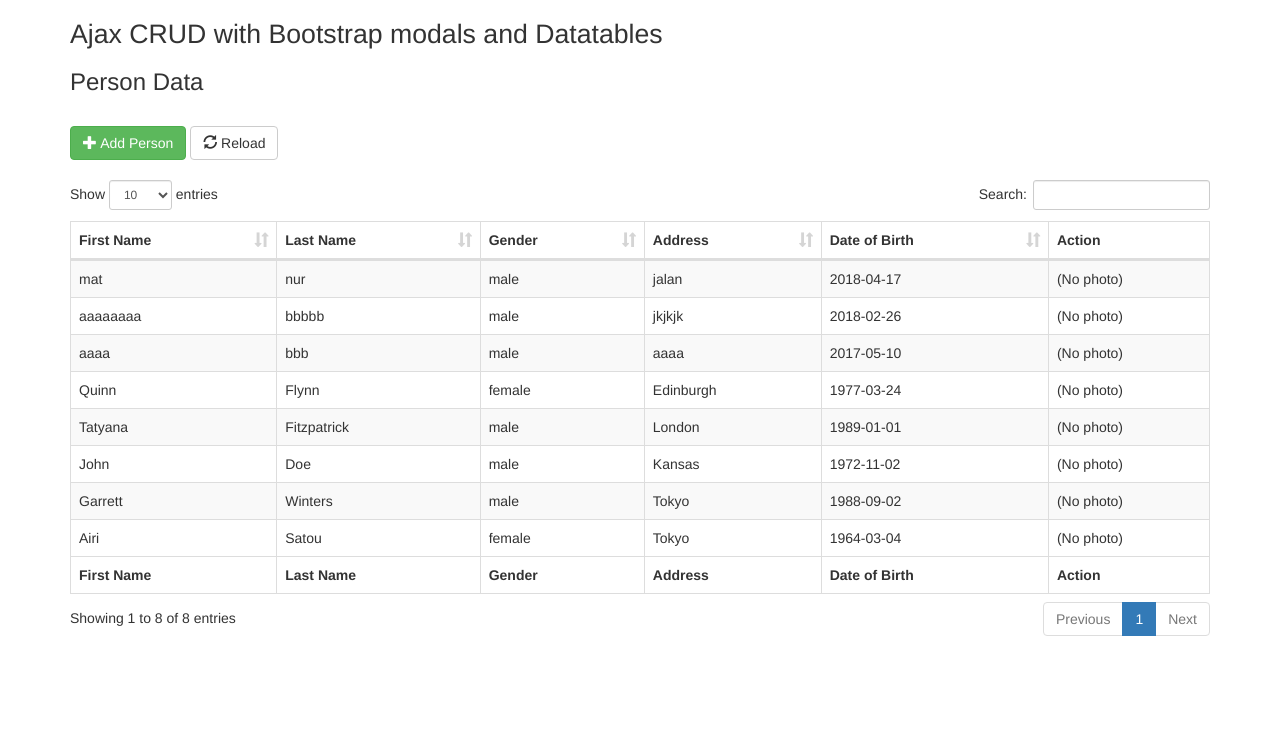
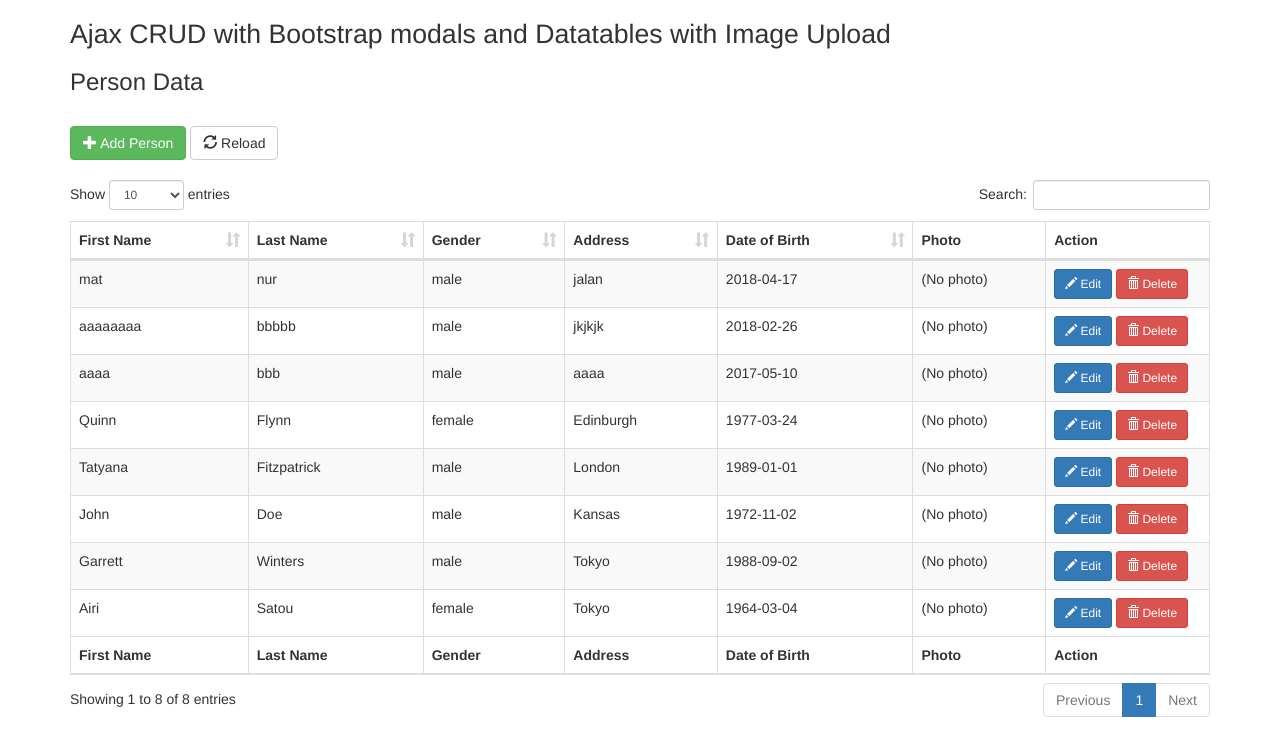
Before and after one commit to josephjlee/ajax_crud_datatables-1, a CodeIgniter app: page /ajax_crud_datatables_images_upload/ in a window 1280 px wide. Shown: the top 756 px of the page. Run offline with CodeIgniter, Linux system fonts and the light colour scheme; data comes from the database, SQL or seed files in the repository; data that the repository does not hold is empty.

Commit message:
ci_ajax_crud_datatable_image

```diff
--- a/application/config/config.php
+++ b/application/config/config.php
@@ -23,8 +23,7 @@
 | a PHP script and you can easily do that on your own.
 |
 */
-$config['base_url'] = 'http://localhost:81/ajax_crud_datatables';
-//$config['base_url'] = 'http://localhost:81/ajax_crud_datatables_images_upload';
+$config['base_url'] = 'http://localhost:81/ajax_crud_datatables_images_upload';
 
 /*
 |--------------------------------------------------------------------------
--- a/application/views/person_view.php
+++ b/application/views/person_view.php
@@ -4,20 +4,20 @@
     <meta charset="utf-8">
     <meta http-equiv="X-UA-Compatible" content="IE=edge">
     <meta name="viewport" content="width=device-width, initial-scale=1">
-    <title>Ajax CRUD with Bootstrap modals and Datatables</title>
+    <title>Ajax CRUD with Bootstrap modals and Datatables with Image Upload</title>
     <link href="<?php echo base_url('assets/bootstrap/css/bootstrap.min.css')?>" rel="stylesheet">
-    <link href="<?php echo base_url('assets/datatables/css/dataTables.bootstrap.css')?>" rel="stylesheet">
+    <link href="<?php echo base_url('assets/datatables/css/dataTables.bootstrap.min.css')?>" rel="stylesheet">
     <link href="<?php echo base_url('assets/bootstrap-datepicker/css/bootstrap-datepicker3.min.css')?>" rel="stylesheet">
     <!-- HTML5 shim and Respond.js for IE8 support of HTML5 elements and media queries -->
     <!-- WARNING: Respond.js doesn't work if you view the page via file:// -->
     <!--[if lt IE 9]>
-      <script src="https://oss.maxcdn.com/html5shiv/3.7.2/html5shiv.min.js"></script>
+      <script src="https://oss.maxcdn.com/html5shiv/3.7.3/html5shiv.min.js"></script>
       <script src="https://oss.maxcdn.com/respond/1.4.2/respond.min.js"></script>
     <![endif]-->
     </head>
 <body>
     <div class="container">
-        <h1 style="font-size:20pt">Ajax CRUD with Bootstrap modals and Datatables</h1>
+        <h1 style="font-size:20pt">Ajax CRUD with Bootstrap modals and Datatables with Image Upload</h1>
 
         <h3>Person Data</h3>
         <br />
@@ -25,7 +25,6 @@
         <button class="btn btn-default" onclick="reload_table()"><i class="glyphicon glyphicon-refresh"></i> Reload</button>
         <br />
         <br />
-
         <table id="table" class="table table-striped table-bordered" cellspacing="0" width="100%">
             <thead>
                 <tr>
@@ -34,7 +33,8 @@
                     <th>Gender</th>
                     <th>Address</th>
                     <th>Date of Birth</th>
-                    <th style="width:125px;">Action</th>
+                    <th>Photo</th>
+                    <th style="width:150px;">Action</th>
                 </tr>
             </thead>
             <tbody>
@@ -47,6 +47,7 @@
                 <th>Gender</th>
                 <th>Address</th>
                 <th>Date of Birth</th>
+                <th>Photo</th>
                 <th>Action</th>
             </tr>
             </tfoot>
@@ -56,7 +57,7 @@
 <script src="<?php echo base_url('assets/jquery/jquery-2.1.4.min.js')?>"></script>
 <script src="<?php echo base_url('assets/bootstrap/js/bootstrap.min.js')?>"></script>
 <script src="<?php echo base_url('assets/datatables/js/jquery.dataTables.min.js')?>"></script>
-<script src="<?php echo base_url('assets/datatables/js/dataTables.bootstrap.js')?>"></script>
+<script src="<?php echo base_url('assets/datatables/js/dataTables.bootstrap.min.js')?>"></script>
 <script src="<?php echo base_url('assets/bootstrap-datepicker/js/bootstrap-datepicker.min.js')?>"></script>
 
 
@@ -64,6 +65,7 @@
 
 var save_method; //for save method string
 var table;
+var base_url = '<?php echo base_url();?>';
 
 $(document).ready(function() {
 
@@ -82,10 +84,14 @@
 
         //Set column definition initialisation properties.
         "columnDefs": [
-        {
-            "targets": [ -1 ], //last column
-            "orderable": false, //set not orderable
-        },
+            {
+                "targets": [ -1 ], //last column
+                "orderable": false, //set not orderable
+            },
+            {
+                "targets": [ -2 ], //2 last column (photo)
+                "orderable": false, //set not orderable
+            },
         ],
 
     });
@@ -100,6 +106,20 @@
         todayHighlight: true,
     });
 
+    //set input/textarea/select event when change value, remove class error and remove text help block
+    $("input").change(function(){
+        $(this).parent().parent().removeClass('has-error');
+        $(this).next().empty();
+    });
+    $("textarea").change(function(){
+        $(this).parent().parent().removeClass('has-error');
+        $(this).next().empty();
+    });
+    $("select").change(function(){
+        $(this).parent().parent().removeClass('has-error');
+        $(this).next().empty();
+    });
+
 });
 
 
@@ -112,6 +132,10 @@
     $('.help-block').empty(); // clear error string
     $('#modal_form').modal('show'); // show bootstrap modal
     $('.modal-title').text('Add Person'); // Set Title to Bootstrap modal title
+
+    $('#photo-preview').hide(); // hide photo preview modal
+
+    $('#label-photo').text('Upload Photo'); // label photo upload
 }
 
 function edit_person(id)
@@ -121,9 +145,10 @@
     $('.form-group').removeClass('has-error'); // clear error class
     $('.help-block').empty(); // clear error string
 
+
     //Ajax Load data from ajax
     $.ajax({
-        url : "<?php echo site_url('person/ajax_edit/')?>/" + id,
+        url : "<?php echo site_url('person/ajax_edit')?>/" + id,
         type: "GET",
         dataType: "JSON",
         success: function(data)
@@ -137,6 +162,22 @@
             $('[name="dob"]').datepicker('update',data.dob);
             $('#modal_form').modal('show'); // show bootstrap modal when complete loaded
             $('.modal-title').text('Edit Person'); // Set title to Bootstrap modal title
+
+            $('#photo-preview').show(); // show photo preview modal
+
+            if(data.photo)
+            {
+                $('#label-photo').text('Change Photo'); // label photo upload
+                $('#photo-preview div').html('<img src="'+base_url+'upload/'+data.photo+'" class="img-responsive">'); // show photo
+                $('#photo-preview div').append('<input type="checkbox" name="remove_photo" value="'+data.photo+'"/> Remove photo when saving'); // remove photo
+
+            }
+            else
+            {
+                $('#label-photo').text('Upload Photo'); // label photo upload
+                $('#photo-preview div').text('(No photo)');
+            }
+
 
         },
         error: function (jqXHR, textStatus, errorThrown)
@@ -164,10 +205,14 @@
     }
 
     // ajax adding data to database
+
+    var formData = new FormData($('#form')[0]);
     $.ajax({
         url : url,
         type: "POST",
-        data: $('#form').serialize(),
+        data: formData,
+        contentType: false,
+        processData: false,
         dataType: "JSON",
         success: function(data)
         {
@@ -177,7 +222,14 @@
                 $('#modal_form').modal('hide');
                 reload_table();
             }
-
+            else
+            {
+                for (var i = 0; i < data.inputerror.length; i++)
+                {
+                    $('[name="'+data.inputerror[i]+'"]').parent().parent().addClass('has-error'); //select parent twice to select div form-group class and add has-error class
+                    $('[name="'+data.inputerror[i]+'"]').next().text(data.error_string[i]); //select span help-block class set text error string
+                }
+            }
             $('#btnSave').text('save'); //change button text
             $('#btnSave').attr('disabled',false); //set button enable
 
@@ -270,6 +322,20 @@
                                 <span class="help-block"></span>
                             </div>
                         </div>
+                        <div class="form-group" id="photo-preview">
+                            <label class="control-label col-md-3">Photo</label>
+                            <div class="col-md-9">
+                                (No photo)
+                                <span class="help-block"></span>
+                            </div>
+                        </div>
+                        <div class="form-group">
+                            <label class="control-label col-md-3" id="label-photo">Upload Photo </label>
+                            <div class="col-md-9">
+                                <input name="photo" type="file">
+                                <span class="help-block"></span>
+                            </div>
+                        </div>
                     </div>
                 </form>
             </div>
```
